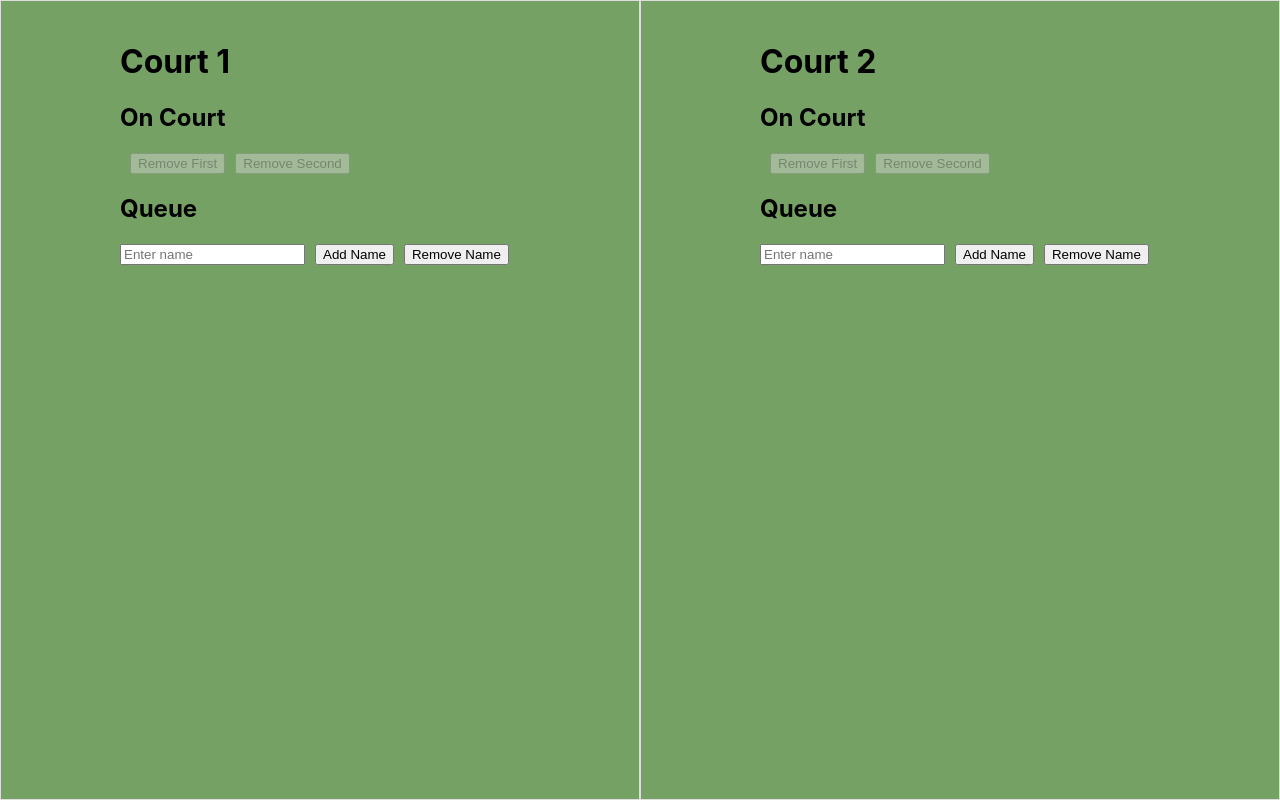
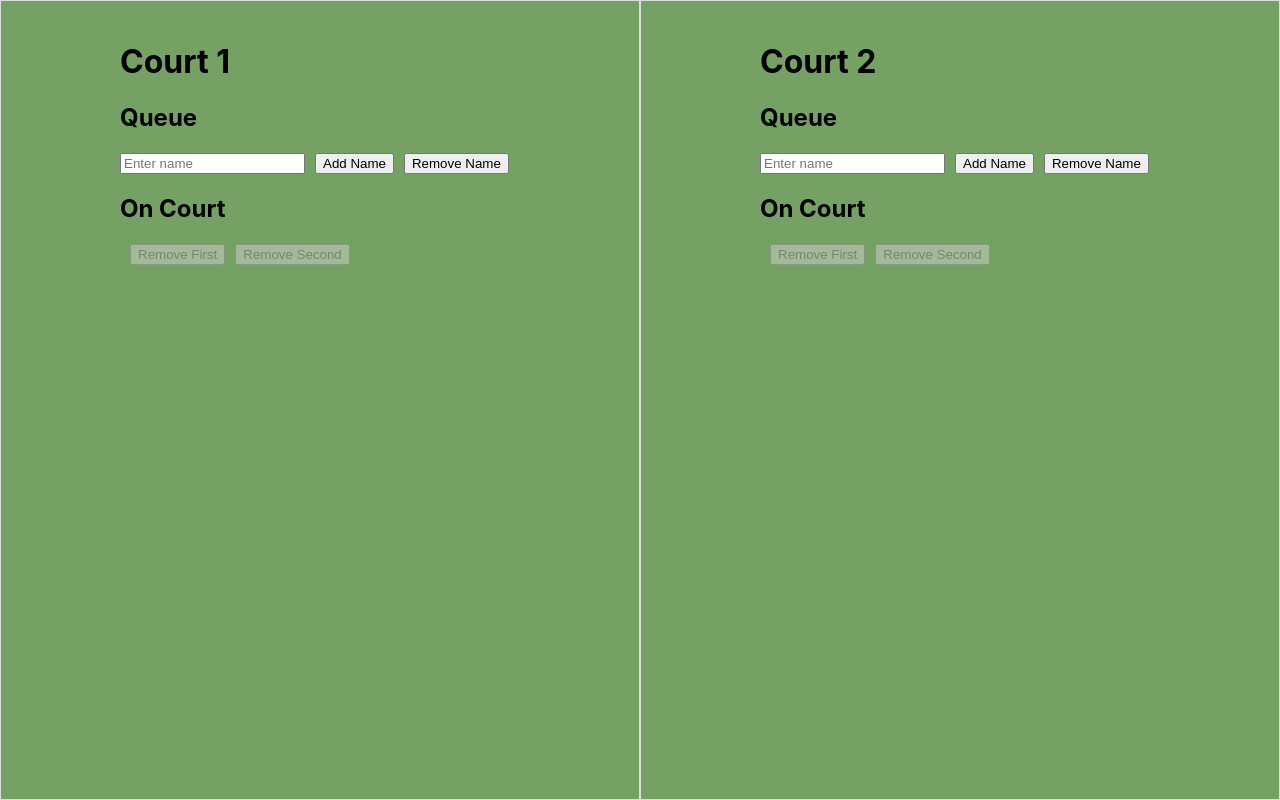
Before and after one commit to junjielai03/badminton-queue, a React (Create React App) app: page / in a window 1280 px wide. Built offline with nearby package versions, Linux system fonts and the light colour scheme.

Commit message:
committed

```diff
--- a/src/App.js
+++ b/src/App.js
@@ -76,16 +76,6 @@ const QueueAndStackComponent = ({ title }) => {
   return (
     <div className="component">
       <h1>{title}</h1>
-      <h2>On Court</h2>
-      <ul>
-        {stack.map((item, index) => (
-          <li key={index}>{item}</li>
-        ))}
-      </ul>
-      <div>
-        <button onClick={removeFirstFromStack} disabled={stack.length < 1}>Remove First</button>
-        <button onClick={removeSecondFromStack} disabled={stack.length < 2}>Remove Second</button>
-      </div>
       <h2>Queue</h2>
       <div>
         <input
@@ -105,6 +95,16 @@ const QueueAndStackComponent = ({ title }) => {
           </li>
         ))}
       </ul>
+      <h2>On Court</h2>
+      <ul>
+        {stack.map((item, index) => (
+          <li key={index}>{item}</li>
+        ))}
+      </ul>
+      <div>
+        <button onClick={removeFirstFromStack} disabled={stack.length < 1}>Remove First</button>
+        <button onClick={removeSecondFromStack} disabled={stack.length < 2}>Remove Second</button>
+      </div>
     </div>
   );
 };
```
